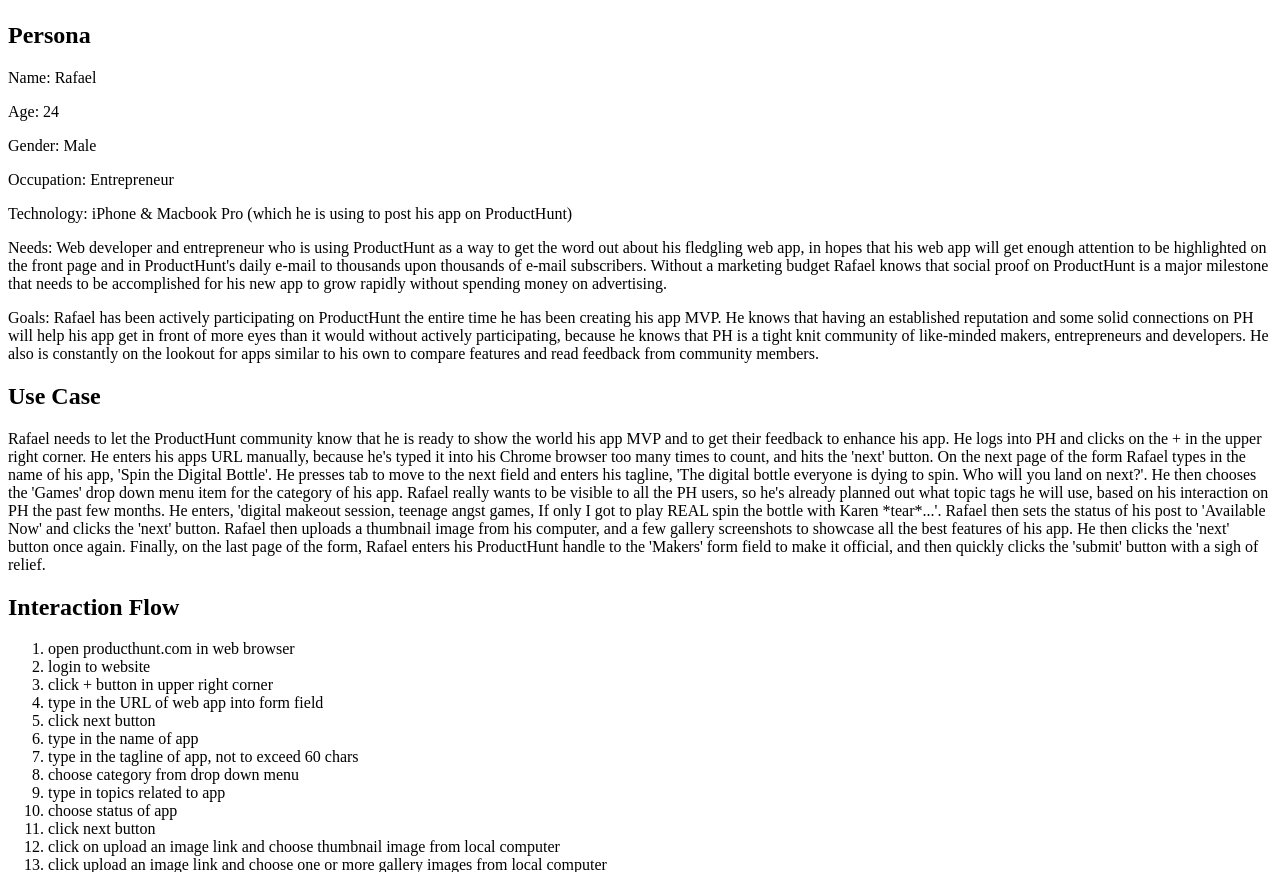
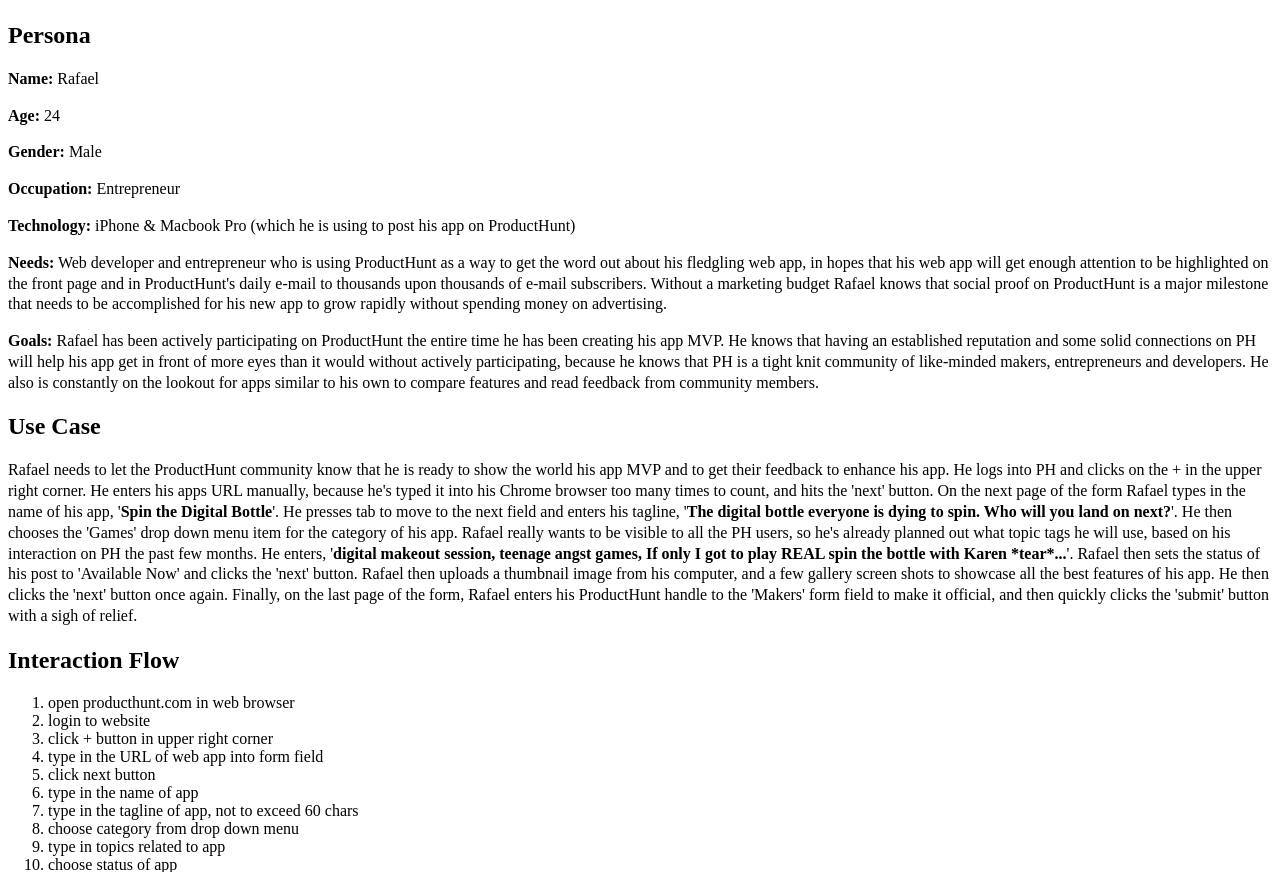
Before and after one commit to cmd-space/producthunt-ownership-post, a PHP site: page / in a window 1280 px wide. Shown: the part 58-930 px from the top of the page. Run offline with PHP 8.4, Linux system fonts and the light colour scheme.

Commit message:
added link to stylesheet in index.php, added some span tags around content for visual emphasis

```diff
--- a/css/style.css
+++ b/css/style.css
@@ -0,0 +1,7 @@
+span {
+	font-weight: bold;
+}
+
+p {
+	line-height: 1.3em;
+}
--- a/index.php
+++ b/index.php
@@ -5,6 +5,7 @@
 		<meta name="viewport"
 				content="width=device-width, initial-scale=1.0">
 		<meta http-equiv="X-UA-Compatible" content="ie=edge">
+		<link rel="stylesheet" href="css/style.css">
 		<title>ProductHunt Ownership Post Data Design</title>
 	</head>
 	<body>
@@ -21,7 +22,7 @@
 			<p><span>Needs:</span> Web developer and entrepreneur who is using ProductHunt as a way to get the word out about his fledgling web app, in hopes that his web app will get enough attention to be highlighted on the front page and in ProductHunt's daily e-mail to thousands upon thousands of e-mail subscribers. Without a marketing budget Rafael knows that social proof on ProductHunt is a major milestone that needs to be accomplished for his new app to grow rapidly without spending money on advertising.</p>
 			<p><span>Goals:</span> Rafael has been actively participating on ProductHunt the entire time he has been creating his app MVP. He knows that having an established reputation and some solid connections on PH will help his app get in front of more eyes than it would without actively participating, because he knows that PH is a tight knit community of like-minded makers, entrepreneurs and developers. He also is constantly on the lookout for apps similar to his own to compare features and read feedback from community members.</p>
 			<h2>Use Case</h2>
-			<p>Rafael needs to let the ProductHunt community know that he is ready to show the world his app MVP and to get their feedback to enhance his app. He logs into PH and clicks on the + in the upper right corner. He enters his apps URL manually, because he's typed it into his Chrome browser too many times to count, and hits the 'next' button. On the next page of the form Rafael types in the name of his app, 'Spin the Digital Bottle'. He presses tab to move to the next field and enters his tagline, 'The digital bottle everyone is dying to spin. Who will you land on next?'. He then chooses the 'Games' drop down menu item for the category of his app. Rafael really wants to be visible to all the PH users, so he's already planned out what topic tags he will use, based on his interaction on PH the past few months. He enters, 'digital makeout session, teenage angst games, If only I got to play REAL spin the bottle with Karen *tear*...'. Rafael then sets the status of his post to 'Available Now' and clicks the 'next' button. Rafael then uploads a thumbnail image from his computer, and a few gallery screenshots to showcase all the best features of his app. He then clicks the 'next' button once again. Finally, on the last page of the form, Rafael enters his ProductHunt handle to the 'Makers' form field to make it official, and then quickly clicks the 'submit' button with a sigh of relief.</p>
+			<p>Rafael needs to let the ProductHunt community know that he is ready to show the world his app MVP and to get their feedback to enhance his app. He logs into PH and clicks on the + in the upper right corner. He enters his apps URL manually, because he's typed it into his Chrome browser too many times to count, and hits the 'next' button. On the next page of the form Rafael types in the name of his app, '<span>Spin the Digital Bottle</span>'. He presses tab to move to the next field and enters his tagline, '<span>The digital bottle everyone is dying to spin. Who will you land on next?</span>'. He then chooses the 'Games' drop down menu item for the category of his app. Rafael really wants to be visible to all the PH users, so he's already planned out what topic tags he will use, based on his interaction on PH the past few months. He enters, '<span>digital makeout session, teenage angst games, If only I got to play REAL spin the bottle with Karen *tear*...</span>'. Rafael then sets the status of his post to 'Available Now' and clicks the 'next' button. Rafael then uploads a thumbnail image from his computer, and a few gallery screen shots to showcase all the best features of his app. He then clicks the 'next' button once again. Finally, on the last page of the form, Rafael enters his ProductHunt handle to the 'Makers' form field to make it official, and then quickly clicks the 'submit' button with a sigh of relief.</p>
 			<h2>Interaction Flow</h2>
 			<ol>
 				<li>open producthunt.com in web browser</li>
```
